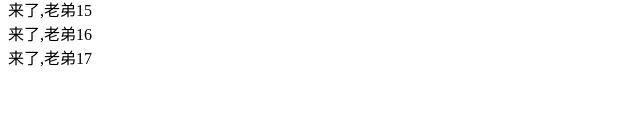
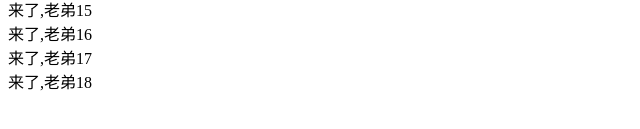
Before and after one commit to fan-sir666/conclude, a plain HTML site: page 自学归纳/mm.html in a window 1280 px wide. Shown: the part 347-476 px from the top of the page, without its empty margins (0-640 px from the left). Drawn offline with Linux system fonts and the light colour scheme.

Commit message:
添加：今日提交 （3.1）

```diff
--- a/自学归纳/mm.html
+++ b/自学归纳/mm.html
@@ -23,5 +23,6 @@
     <div>来了,老弟15</div>
     <div>来了,老弟16</div>
     <div>来了,老弟17</div>
+    <div>来了,老弟18</div>
 </body>
 </html>
```
